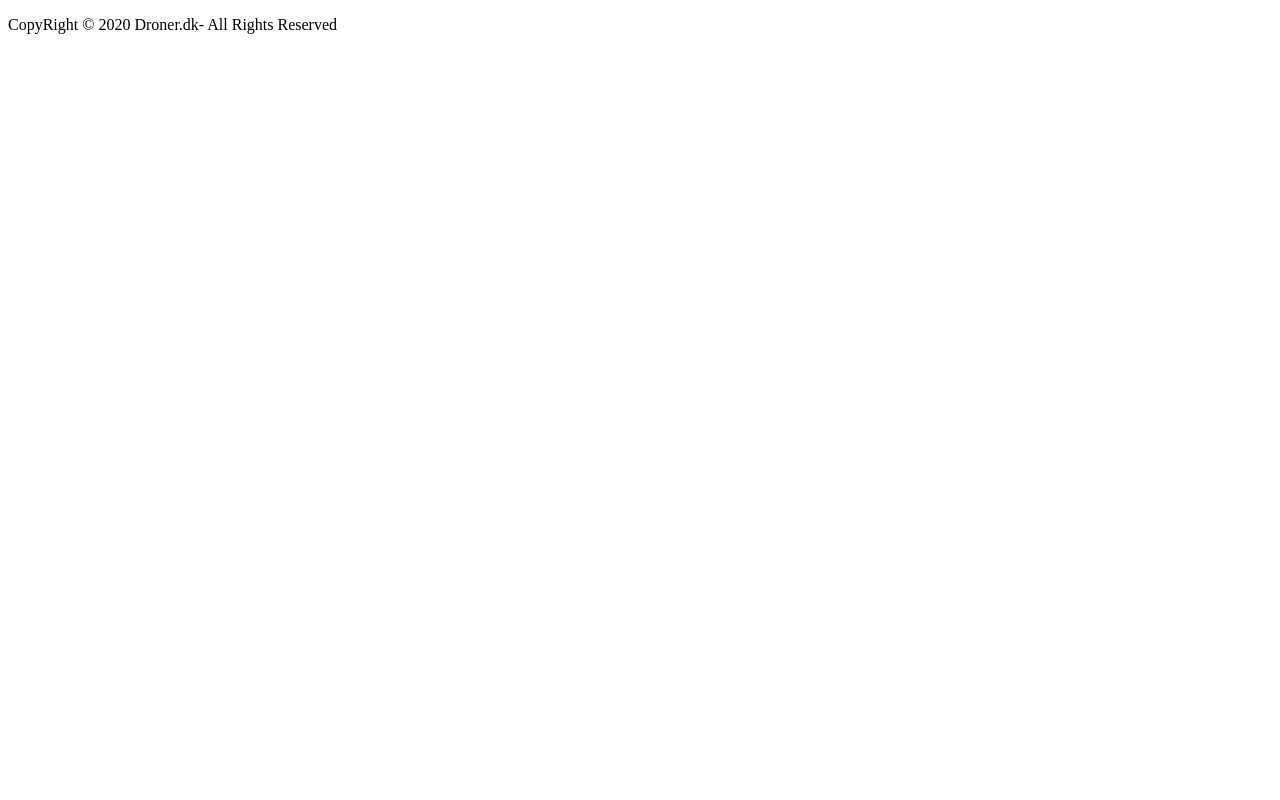
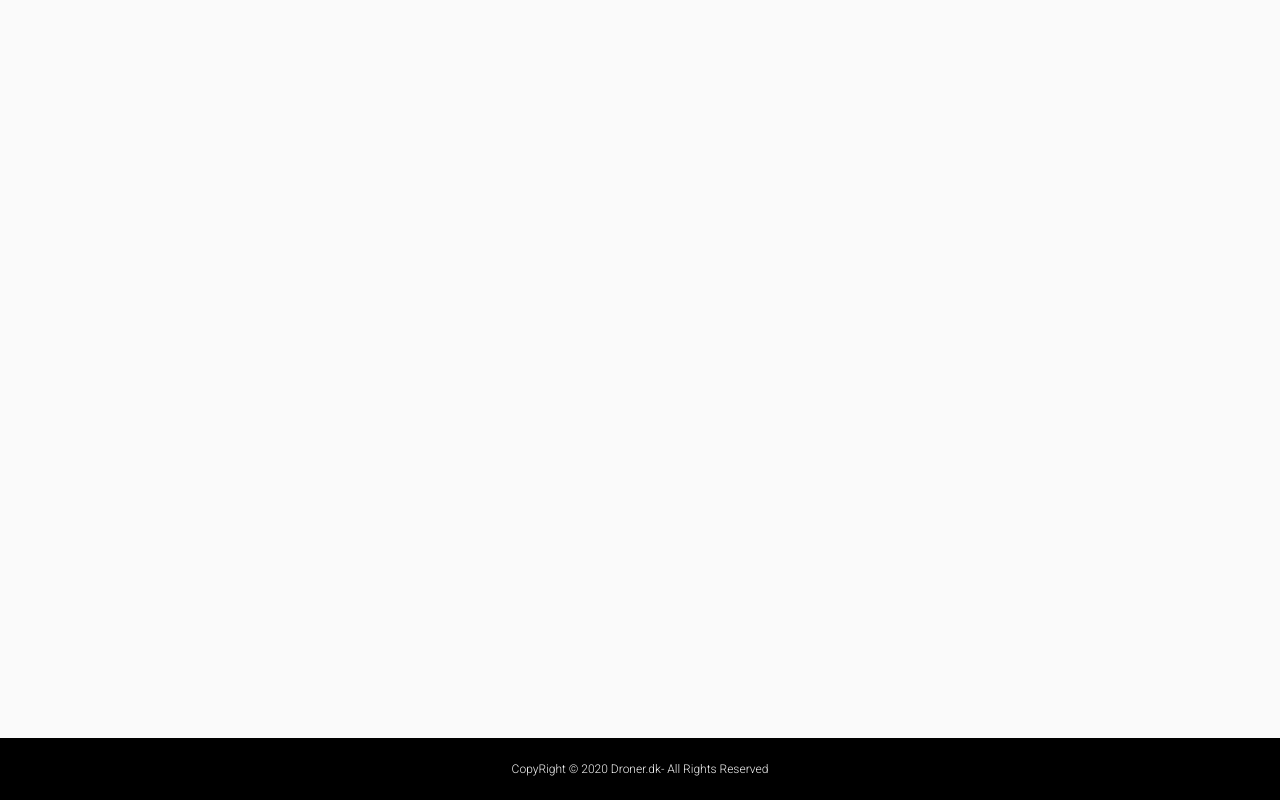
Before and after one commit to ghostink97/examproject, a website: page index.html in a window 1280 px wide. Drawn offline with Linux system fonts and the light colour scheme.

Commit message:
added the same styling for the navigation bar the html and the body

```diff
--- a/style.css
+++ b/style.css
@@ -1,4 +1,38 @@
 @import url('https://fonts.googleapis.com/css2?family=Roboto:ital,wght@0,100;0,300;0,400;0,500;0,700;0,900;1,100;1,300;1,400;1,500;1,700;1,900&display=swap');
+
+html {
+    height: 100%;
+}
+
+body {
+    background-color: #FAFAFA;
+    margin: 0;
+    padding: 0;
+    display: flex;
+    flex-direction: column;
+    min-height: 100%;
+
+}
+
+.FooterBox {
+    background-color: black;
+    width: 100%;
+    padding: 0;
+    margin-top: auto;
+
+}
+
+
+.FooterText {
+    color: #F5F5F5;
+    text-align: center;
+    padding: 1em;
+    font-family: 'Roboto', sans-serif;
+    font-size: 12px;
+    font-weight: 300;
+    padding: 1em;
+
+}
 
 
 /* /////// medium screen sizes /////// */
```
